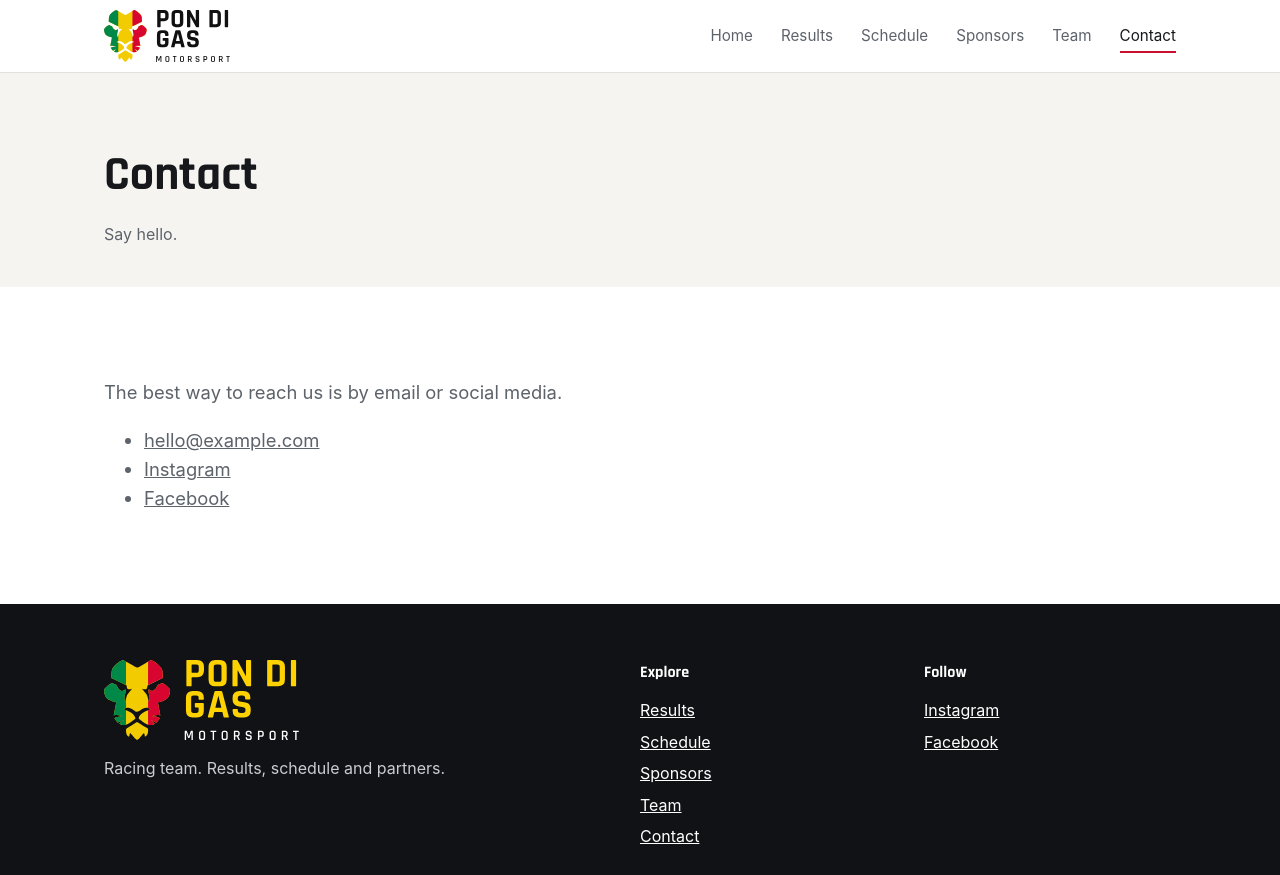
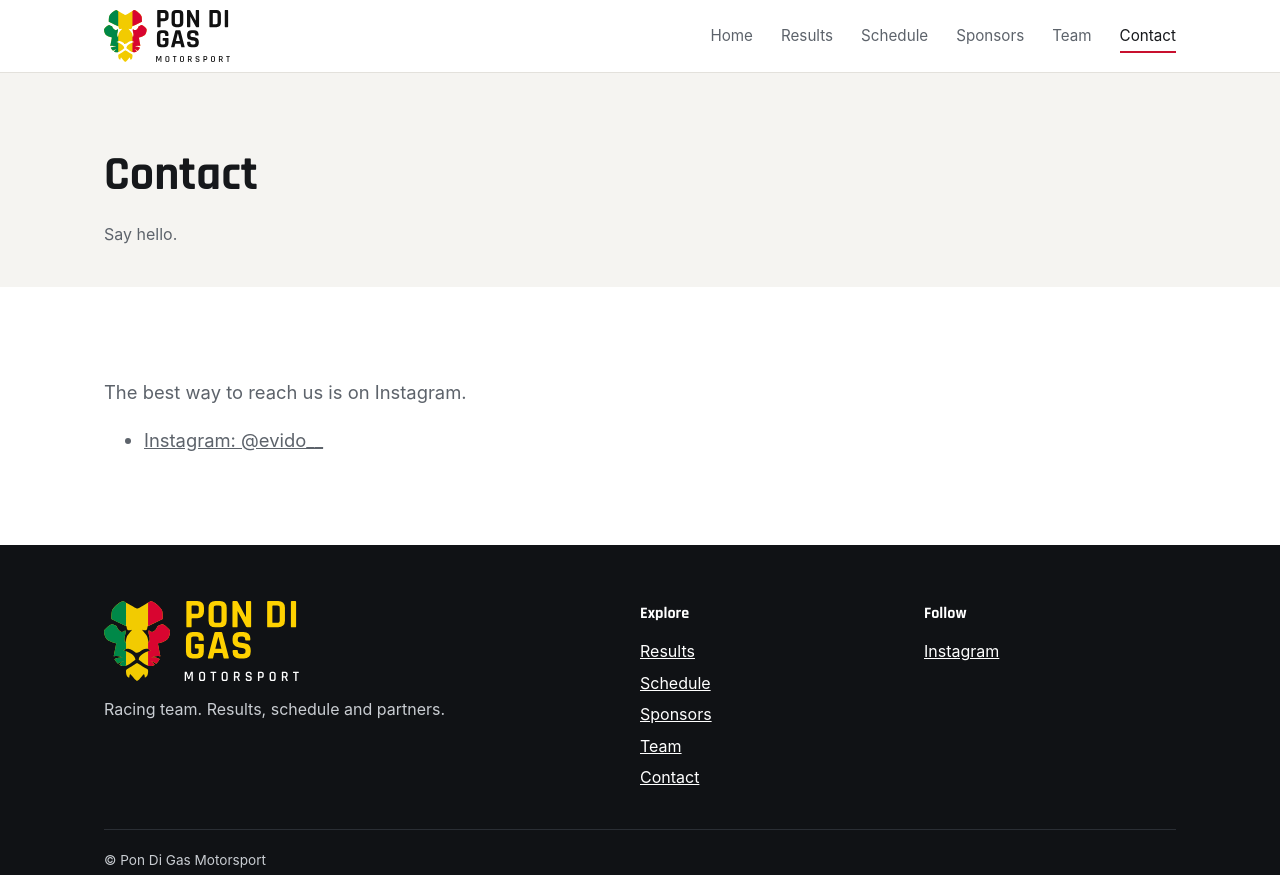
Before and after one commit to palmierie/pondigasmotorsport, a plain HTML site: page contact/index.html in a window 1280 px wide. Shown: the top 875 px of the page. Drawn offline with Linux system fonts and the light colour scheme.

Commit message:
content: single team member, Instagram link, remove placeholder email and Facebook
Co-Authored-By: Claude Sonnet 5.5 <noreply@anthropic.com>

```diff
--- a/contact/index.html
+++ b/contact/index.html
@@ -24,14 +24,14 @@
 </div></header>
 <main>
 <div class="page-banner"><div class="container"><h1>Contact</h1><p>Say hello.</p></div></div>
-<section class="block"><div class="container"><p class="lead">The best way to reach us is by email or social media.</p>
-<ul class="lead"><li><a href="mailto:hello@example.com">hello@example.com</a></li><li><a href="https://instagram.com/" rel="noopener">Instagram</a></li><li><a href="https://facebook.com/" rel="noopener">Facebook</a></li></ul></div></section>
+<section class="block"><div class="container"><p class="lead">The best way to reach us is on Instagram.</p>
+<ul class="lead"><li><a href="https://www.instagram.com/evido__" rel="noopener">Instagram: @evido__</a></li></ul></div></section>
 </main>
 <footer class="site-footer"><div class="container">
 <div class="footer-grid">
 <div><img class="footer-logo" src="/assets/brand/pon-di-gas-horizontal-nocircle-dark.svg" alt="Pon Di Gas Motorsport" width="827" height="340"><p>Racing team. Results, schedule and partners.</p></div>
 <div><h4>Explore</h4><ul><li><a href="/results/">Results</a></li><li><a href="/schedule/">Schedule</a></li><li><a href="/sponsors/">Sponsors</a></li><li><a href="/team/">Team</a></li><li><a href="/contact/">Contact</a></li></ul></div>
-<div><h4>Follow</h4><ul><li><a href="https://instagram.com/" rel="noopener">Instagram</a></li><li><a href="https://facebook.com/" rel="noopener">Facebook</a></li></ul></div>
+<div><h4>Follow</h4><ul><li><a href="https://www.instagram.com/evido__" rel="noopener">Instagram</a></li></ul></div>
 </div>
 <p class="footer-note">&copy; Pon Di Gas Motorsport</p>
 </div></footer>
```
Also changed, not shown: index.html (+1 -1 lines), results/index.html (+1 -1 lines), schedule/index.html (+1 -1 lines), sponsors/index.html (+3 -3 lines), team/index.html (+2 -2 lines), 1 other file.
